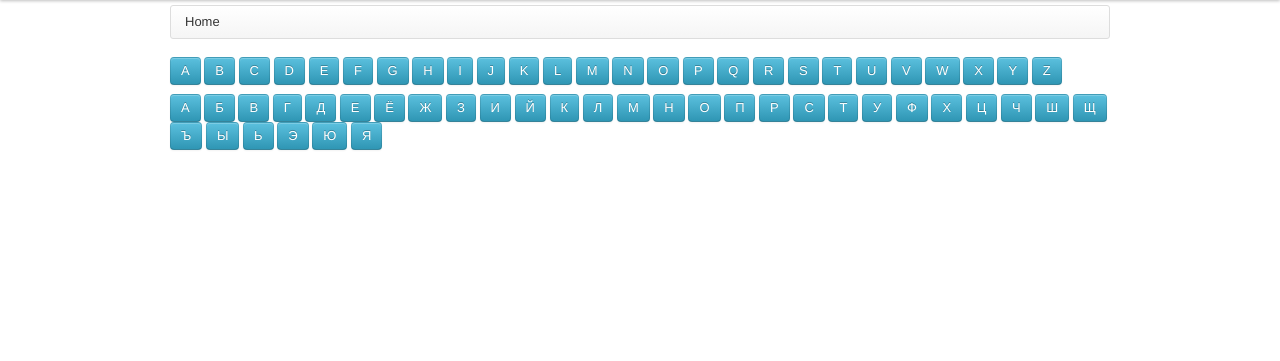
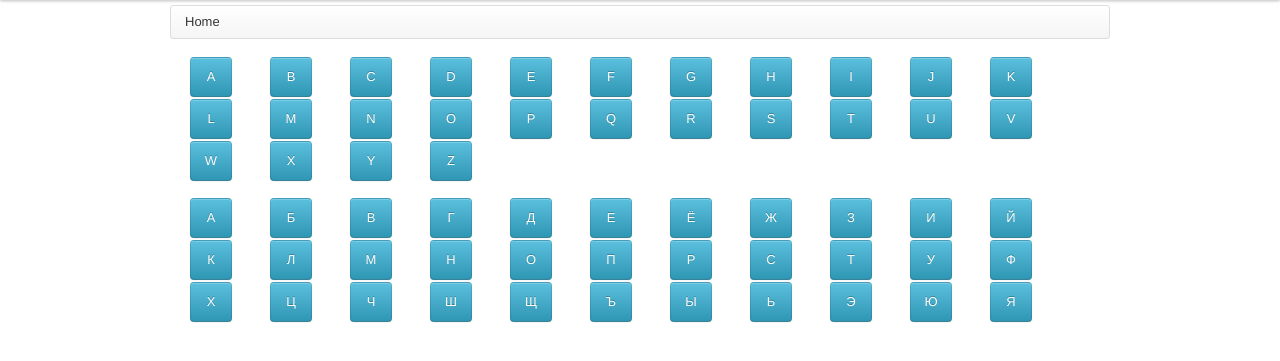
Before and after one commit to uvNikita/librarian, a Flask app: page /authors in a window 1280 px wide. Shown: the part 40-401 px from the top of the page. Run offline with Flask 2, Linux system fonts and the light colour scheme.

Commit message:
Redesign authors_chooser page

```diff
--- a/librarian/main/templates/authors_chooser.html
+++ b/librarian/main/templates/authors_chooser.html
@@ -7,28 +7,32 @@
 
 {% block body %}
     {% if not first_letter %}
-        <p>
         {% for char in eng_chars %}
-            <a class="btn btn-info" href="{{ url_for('.authors_chooser', first_letter=char) }}">{{ char.upper() }}</a>
+        <div class="span1">
+            <a class="btn btn-info char-btn" href="{{ url_for('.authors_chooser', first_letter=char) }}">{{ char.upper() }}</a>
+        </div>
         {% endfor %}
-        </p>
-
-        <p>
+        <div class="char-sep"></div>
         {% for char in rus_chars %}
-            <a class="btn btn-info" href="{{ url_for('.authors_chooser', first_letter=char) }}">{{ char.upper() }}</a>
+        <div class="span1">
+            <a class="btn btn-info char-btn" href="{{ url_for('.authors_chooser', first_letter=char) }}">{{ char.upper() }}</a>
+        </div>
         {% endfor %}
-        </p>
     {% endif %}
 
     {% if first_letter and not second_letter %}
         {% if first_letter in eng_chars %}
             {% for char in eng_chars %}
-                <a class="btn btn-info" href="{{ url_for('.authors_chooser', first_letter=first_letter, second_letter=char) }}">{{ first_letter.upper() + char }}</a>
+            <div class="span1">
+                <a class="btn btn-info char-btn" href="{{ url_for('.authors_chooser', first_letter=first_letter, second_letter=char) }}">{{ first_letter.upper() + char }}</a>
+            </div>
             {% endfor %}
         {% endif %}
         {% if first_letter in rus_chars %}
             {% for char in rus_chars %}
-                <a class="btn btn-info" href="{{ url_for('.authors_chooser', first_letter=first_letter, second_letter=char) }}">{{ first_letter.upper() + char }}</a>
+            <div class="span1">
+                <a class="btn btn-info char-btn" href="{{ url_for('.authors_chooser', first_letter=first_letter, second_letter=char) }}">{{ first_letter.upper() + char }}</a>
+            </div>
             {% endfor %}
         {% endif %}
     {% endif %}
--- a/librarian/static/css/librarian.css
+++ b/librarian/static/css/librarian.css
@@ -1,3 +1,14 @@
 body {
     padding-top: 45px;
 }
+
+.char-btn {
+    width: 20px;
+    padding: 10px;
+    margin-bottom: 2px;
+}
+
+.char-sep {
+    height: 15px;
+    clear: both;
+}
```
